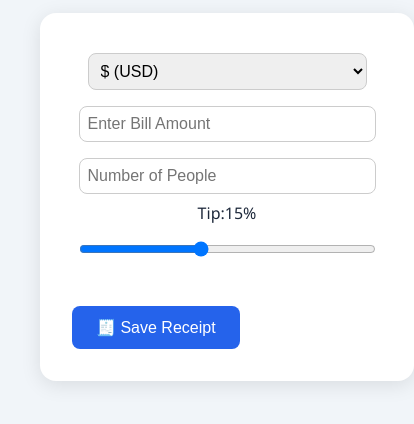
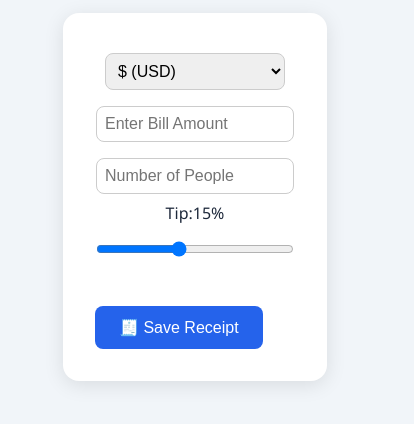
Before and after one commit to Goddaybc/Advance-Tip-Calculator, a plain HTML site: page index.html in a window 390 px wide. Shown: the part 180-604 px from the top of the page, 414 px wide, since content can reach past the window. Drawn offline with Linux system fonts and the light colour scheme.

Commit message:
Added Responsive feature

```diff
--- a/style.css
+++ b/style.css
@@ -75,3 +75,11 @@ button:hover {
   color: var(--text);
   margin-bottom: 1rem;
 }
+
+/* Responsive layout */
+@media (min-width: 335px) {
+  .calculator {
+    max-width: 200px;
+    margin-inline: auto;
+  }
+}
```
